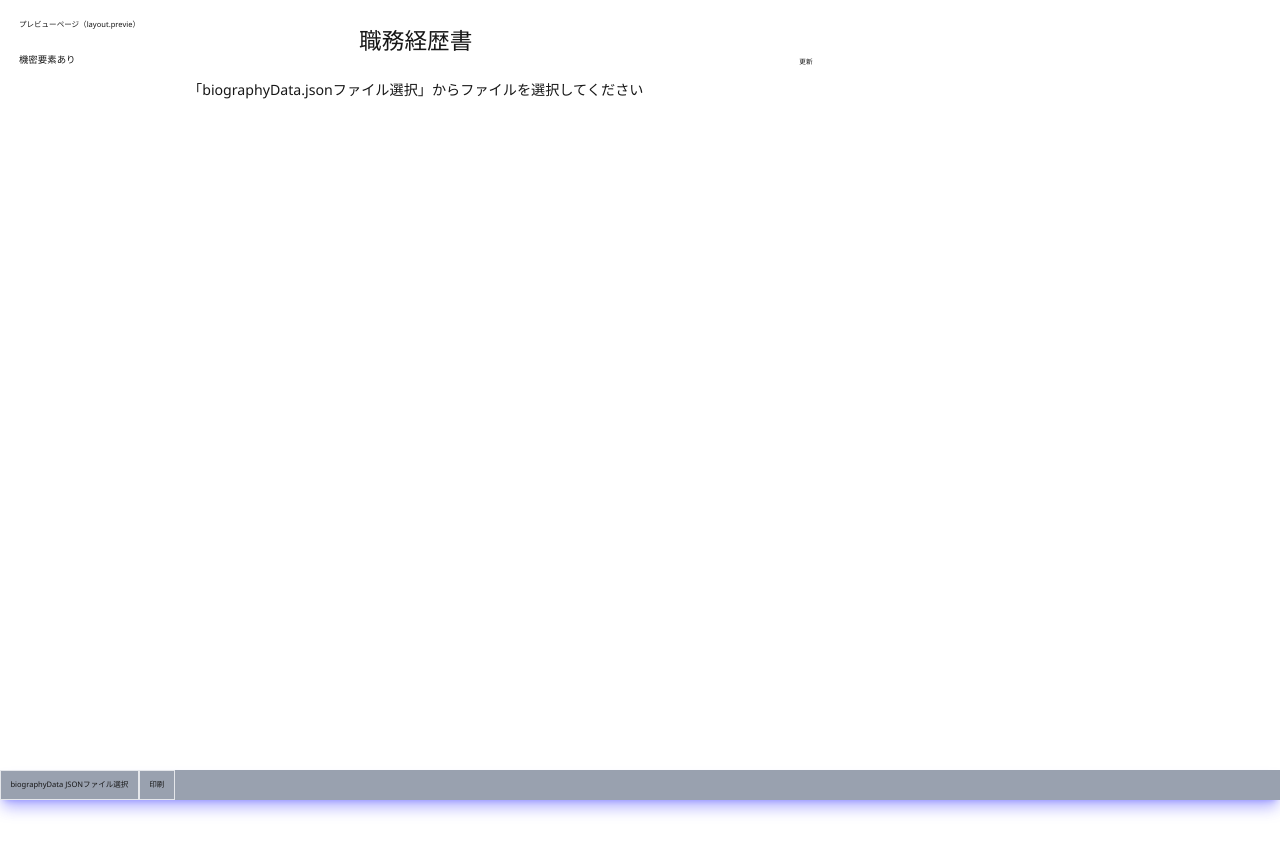
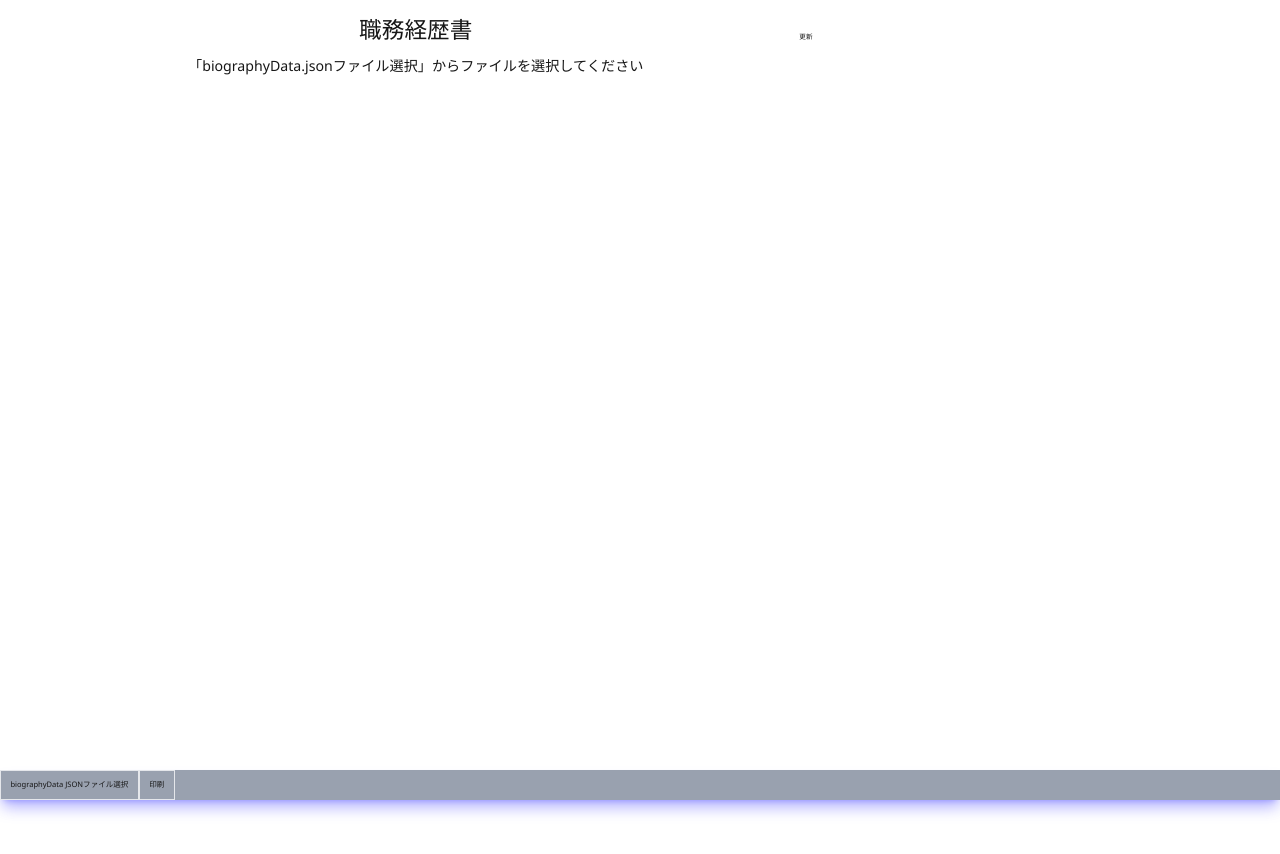
Before and after one commit to phinesze/phinesze-careers-next, a Next.js app: page / in a window 1280 px wide. Shown: the top 854 px of the page. Built offline with nearby package versions, Linux system fonts and the light colour scheme.

Commit message:
表示修正

```diff
--- a/src/app/page.tsx
+++ b/src/app/page.tsx
@@ -5,7 +5,6 @@ function generateStaticParams() {}
 export default function PreviewPage() {
   return (
     <section>
-      プレビューページ（layout.previe）
       <CareerSection />
     </section>
   );
--- a/src/components/organisms/CareerSection/index.tsx
+++ b/src/components/organisms/CareerSection/index.tsx
@@ -15,9 +15,7 @@ export default function CareerSection() {
     <>
       <section className="relative mb-5">
         <div className="text-5xl text-center">職務経歴書</div>
-        <div v-if="isSecrets" className="text-xl">
-          機密要素あり
-        </div>
+        {isSecrets && <div className="text-xl">機密要素あり</div>}
         <div className="absolute right-0 bottom-0 text-sm">
           {updatedAt && <DateLabel value={updatedAt} />} 更新
         </div>
```
